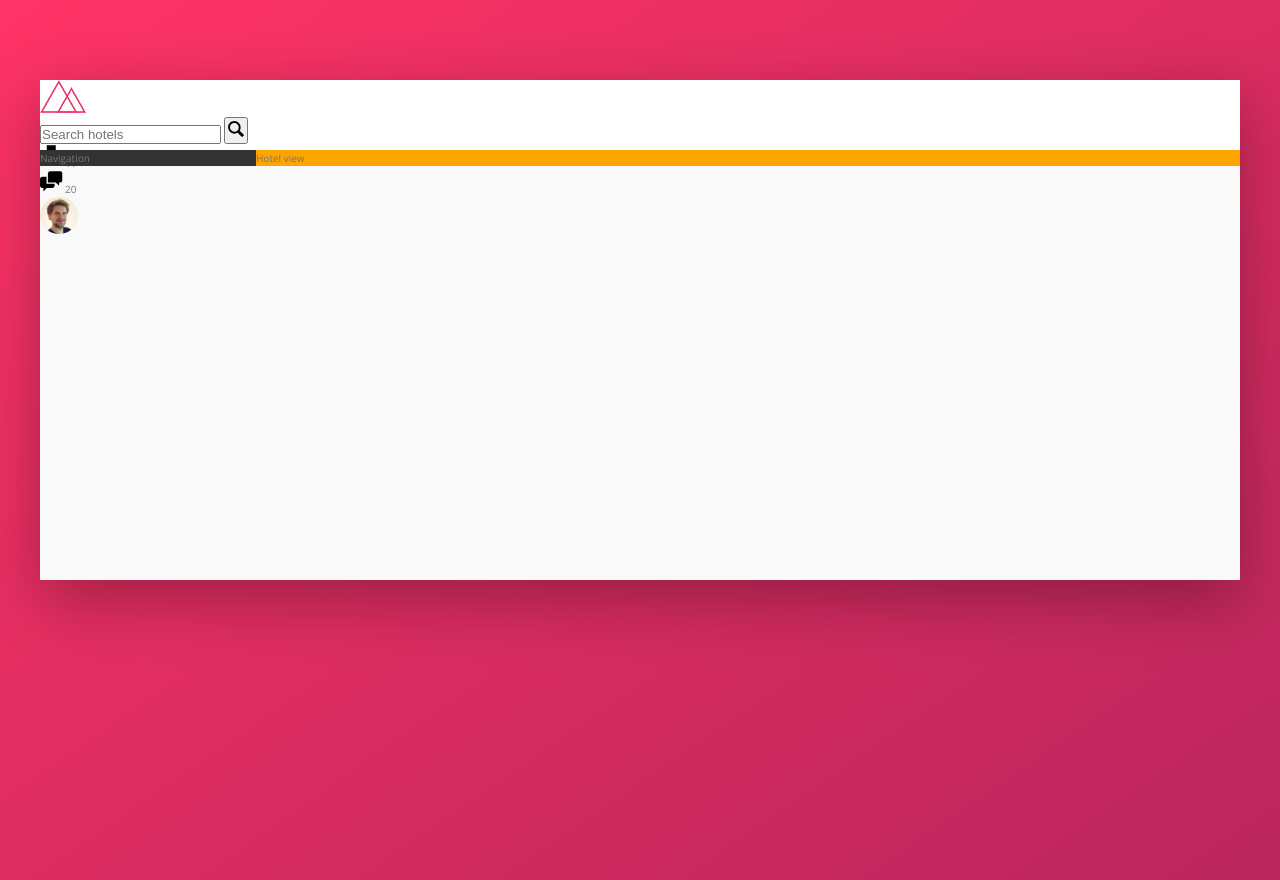
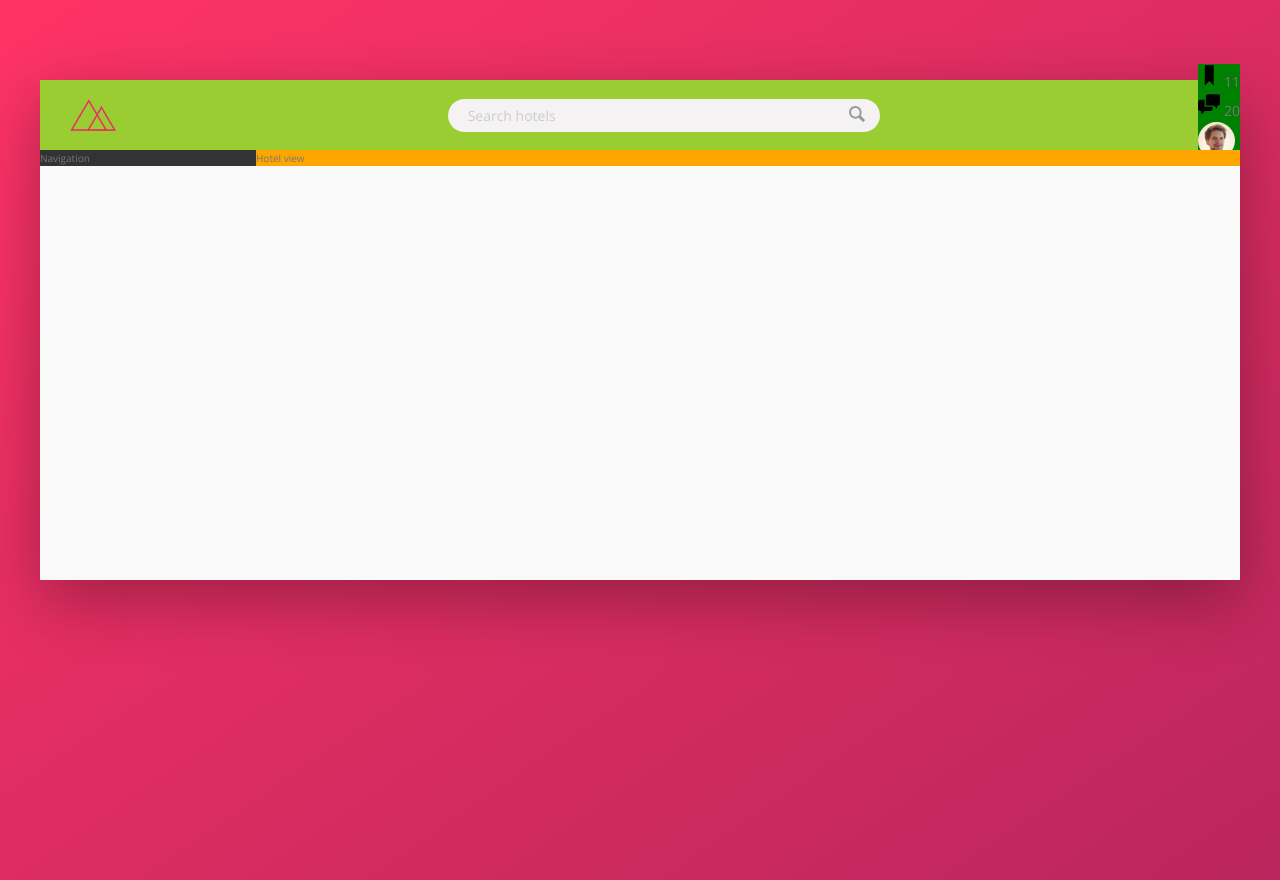
Before and after one commit to kotekirkitadze/trillo-project, a website: page index.html in a window 1280 px wide. Drawn offline with nearby package versions, Linux system fonts and the light colour scheme.

Commit message:
styles for seach part added

```diff
--- a/sass/_components.scss
+++ b/sass/_components.scss
@@ -3,27 +3,70 @@
 
 .logo {
 	height: 3.25rem;
+	margin-left: 3rem;
 }
 
 ///////////////////////////////
 /// Search box
 
 .search {
+	flex: 0 0 40%;
+	display: flex;
+	justify-content: center;
+	align-items: center;
+
 	&__input {
+		font-family: inherit;
+		font-size: inherit;
+		color: inherit;
+		background-color: var(--color-grey-light-2);
+		border: none;
+		padding: 0.7rem 2rem;
+		border-radius: 100px;
+		width: 90%;
+		transition: all 0.2s;
+		margin-right: -3.25rem;
+
+		&:focus {
+			outline: none;
+			width: 100%;
+			background-color: var(--color-grey-light-3);
+		}
+
+		&::-webkit-input-placeholder {
+			font-weight: 100;
+			color: var(--color-grey-light-4);
+		}
+	}
+
+	&__input:focus + &__button {
+		background-color: var(--color-grey-light-3);
 	}
 
 	&__button {
+		border: none;
+		background-color: var(--color-grey-light-2);
+
+		&:focus {
+			outline: none;
+		}
+
+		&:active {
+			transform: translateY(2px);
+		}
 	}
 
 	&__icon {
 		width: 2rem;
 		height: 2rem;
+		fill: var(--color-grey-dark-3);
 	}
 }
 
 ///////////////////////////////
 /// User navigation
 .user-nav {
+	background-color: green;
 	&__icon-box {
 	}
 
--- a/sass/_layout.scss
+++ b/sass/_layout.scss
@@ -8,9 +8,14 @@
 }
 
 .header {
+	font-size: 1.4rem;
 	height: 7rem;
 	background-color: #fff;
 	border-bottom: var(--color-grey-light-2);
+	background-color: yellowgreen;
+	display: flex;
+	justify-content: space-between;
+	align-items: center;
 }
 
 .content {
```
Also changed, not shown: resources.md (+4 -0 lines), css/style.css.
